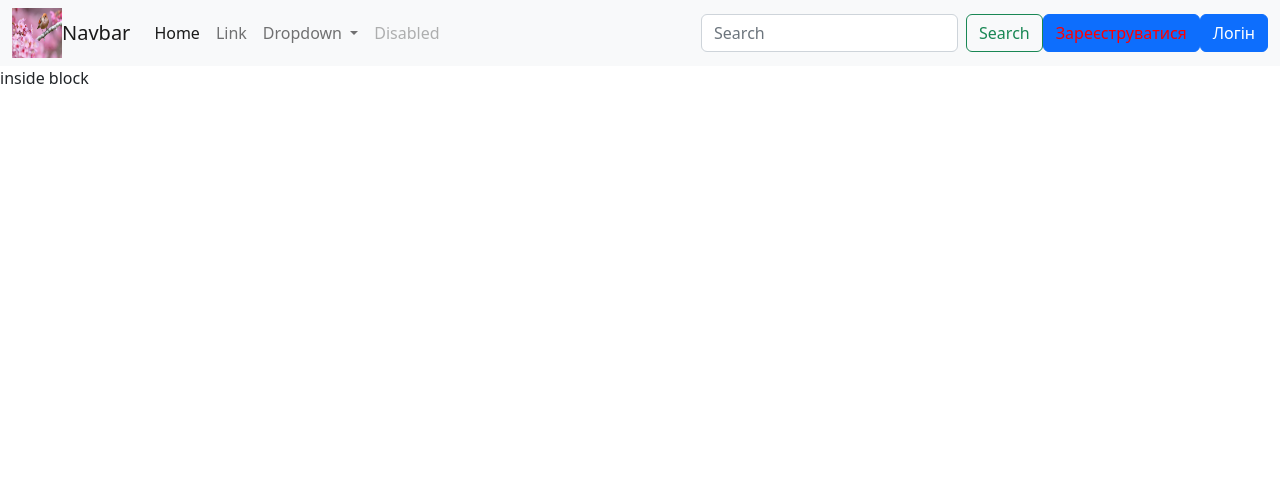
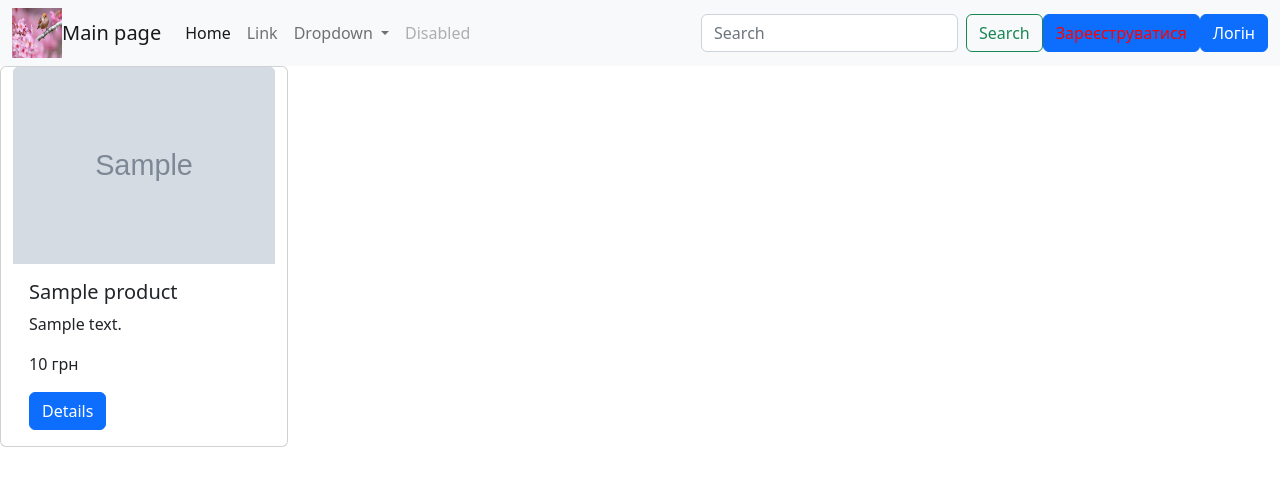
Before and after one commit to smartguy-coder/group11112025Project, a FastAPI app: template frontend/app/templates/pages/index.html in a window 1280 px wide. Shown: the top 486 px of the page. Run offline with FastAPI, Linux system fonts and the light colour scheme; the template is opened without the code that fills it: most values are stand-ins (such as "Sample title", 1, 10 or a date in 2020); grey boxes marked "Sample" are stand-in pictures.

Commit message:
products get frontend

```diff
--- a/frontend/app/templates/components/navbar.html
+++ b/frontend/app/templates/components/navbar.html
@@ -1,7 +1,7 @@
 <nav class="navbar navbar-expand-lg bg-light">
   <div class="container-fluid">
     <img src="{{ url_for('static', path='/images/spring.jpeg') }}" width="50px" height="50px">
-    <a class="navbar-brand" href="#">Navbar</a>
+    <a class="navbar-brand" href="{{ url_for('index') }}">Main page</a>
     <button class="navbar-toggler" type="button" data-bs-toggle="collapse" data-bs-target="#navbarSupportedContent" aria-controls="navbarSupportedContent" aria-expanded="false" aria-label="Toggle navigation">
       <span class="navbar-toggler-icon"></span>
     </button>
@@ -29,8 +29,8 @@
           <a class="nav-link disabled">Disabled</a>
         </li>
       </ul>
-      <form class="d-flex" role="search">
-        <input class="form-control me-2" type="search" placeholder="Search" aria-label="Search">
+      <form class="d-flex" role="search" method="get" action="{{ url_for('index') }}">
+        <input name="q" class="form-control me-2" type="search" placeholder="Search" aria-label="Search">
         <button class="btn btn-outline-success" type="submit">Search</button>
       </form>
 
--- a/frontend/app/templates/pages/index.html
+++ b/frontend/app/templates/pages/index.html
@@ -2,6 +2,21 @@
 
 {% block content %}
 
-inside block
 
+<div class="container-fluid row row-cols-1 row-cols-md-4 g-4">
+
+{% for product in products %}
+<div class="card" style="width: 18rem;">
+  <img src="{{ product.main_image }}" class="card-img-top" alt="..." width="50px">
+  <div class="card-body">
+    <h5 class="card-title">{{ product.title }}</h5>
+    <p class="card-text">{{ product.description|truncate(30, true) }}</p>
+    <p class="card-text">{{ product.price}} грн</p>
+    <a href="{{ url_for('product_detail', product_uuid=product.uuid_id) }}" class="btn btn-primary">Details</a>
+  </div>
+</div>
+{% endfor %}
+
+
+</div>
 {% endblock %}
```
Also changed, not shown: frontend/app/routers.py (+42 -1 lines), frontend/app/templates/pages/product.html (added, +12 -0 lines).
